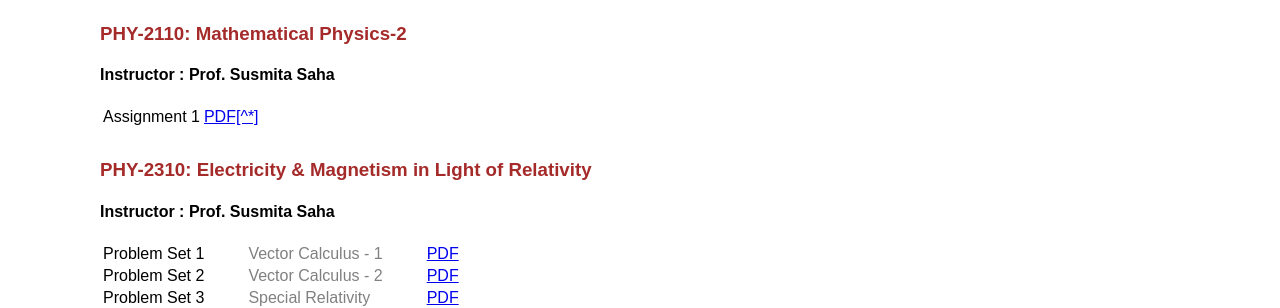
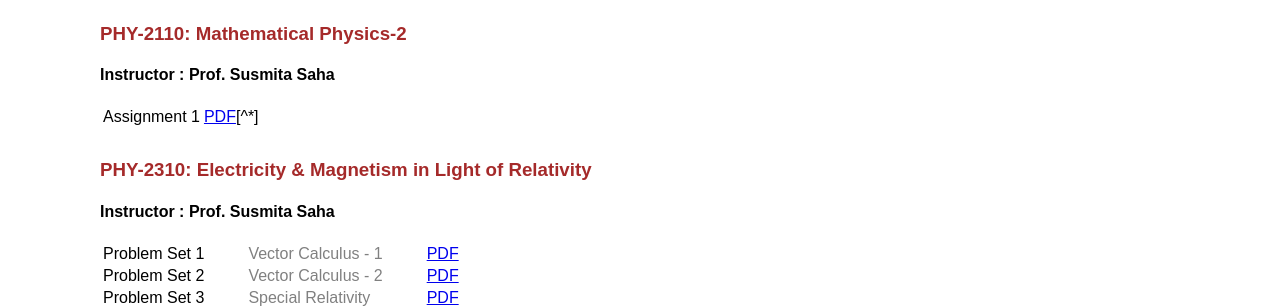
Before and after one commit to debadyuitighosh/debadyuitighosh.github.io, a Jekyll site: the page built from Teaching/teaching.md, in a window 1280 px wide. Shown: the part 187-495 px from the top of the page. Built offline with Jekyll 4.4.1, drawn with Linux system fonts in a browser that asks for light colours.

```diff
--- a/Teaching/teaching.md
+++ b/Teaching/teaching.md
@@ -11,7 +11,7 @@ permalink: /teaching/
 #### Instructor : Prof. Susmita Saha
 
 |--------------|--------------------------------------------------------|
-| Assignment 1 |  [PDF[^*]](teaching/phy2110/assignment-1(full-set).pdf)    |
+| Assignment 1 |  [PDF](teaching/phy2110/assignment-1(full-set).pdf)[^*]    |
 
 ### <font color='brown'> PHY-2310: Electricity & Magnetism in Light of Relativity
 #### Instructor : Prof. Susmita Saha
```
